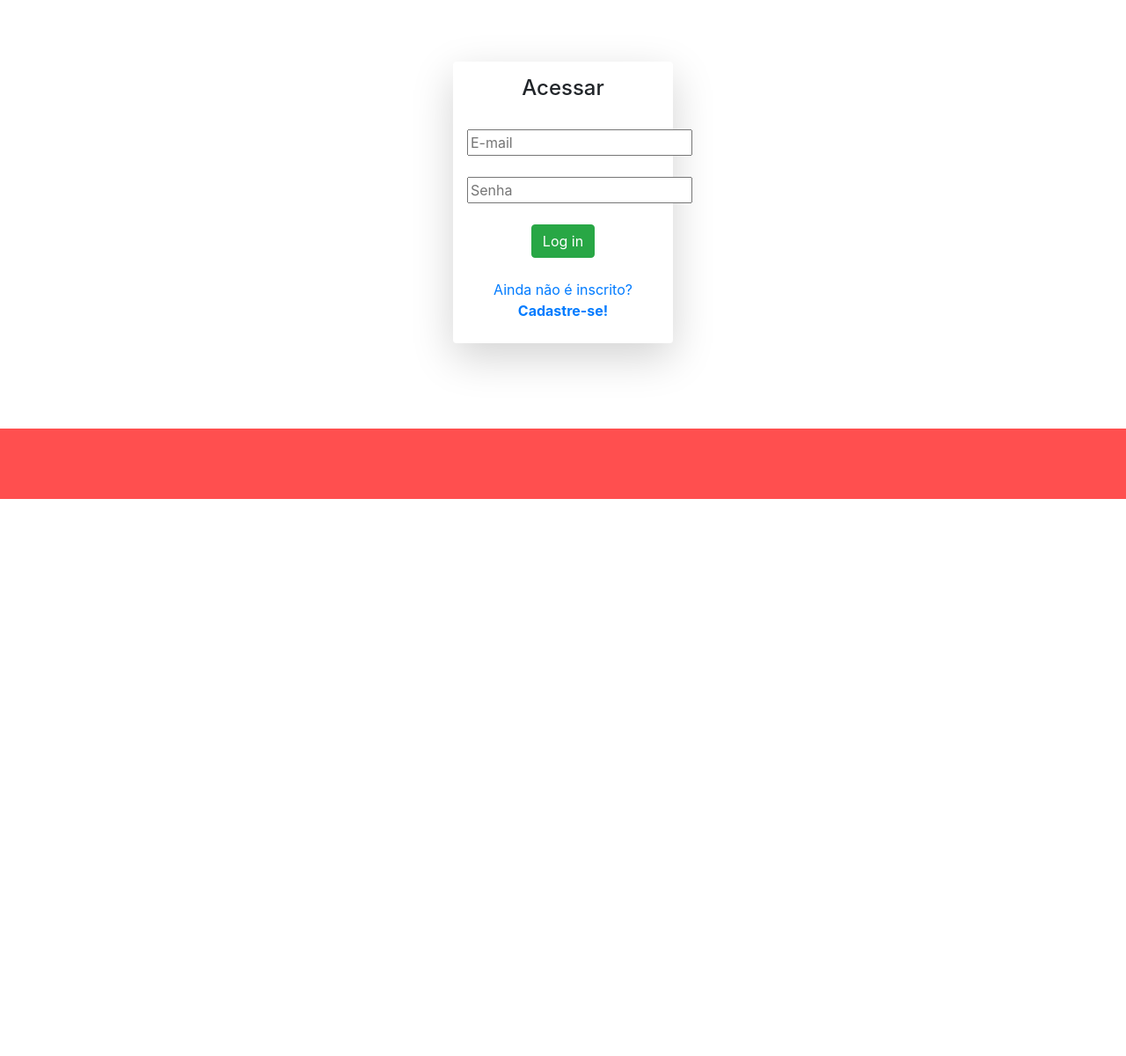
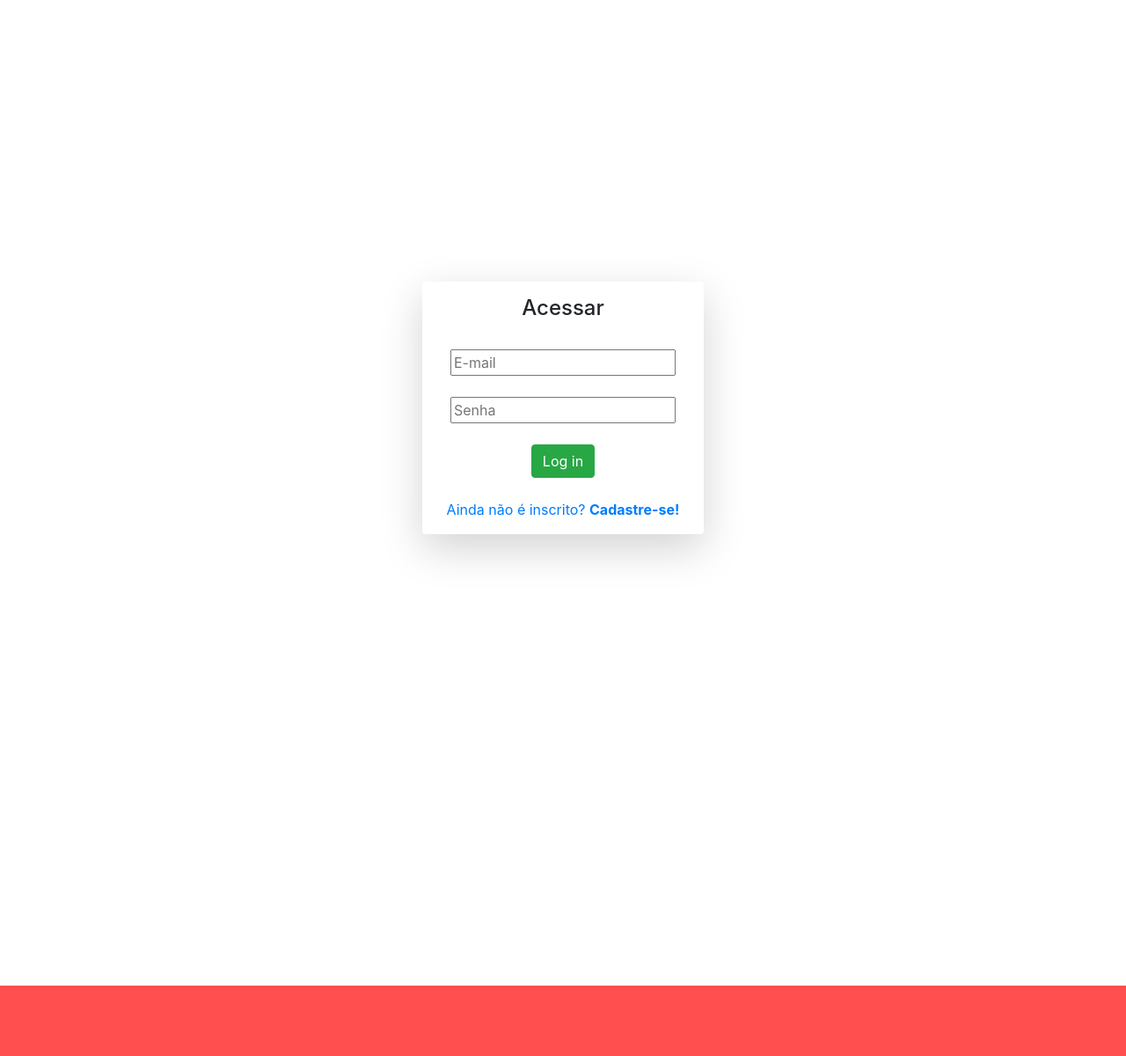
Before and after one commit to FDAPADILHA/A5DSW_Farmacia, a PHP site: page / in a window 1280 px wide. Shown: the part 128-1328 px from the top of the page at 88% size. Before the commit the page ends 695 px from the top, so only its background shows below. Run offline with PHP 8.4, Linux system fonts and the light colour scheme.

Commit message:
formatando o index

```diff
--- a/cadastrar.php
+++ b/cadastrar.php
@@ -53,6 +53,5 @@
             </center>
         </div>
     <div class="footer"></div>
-
     </body>
 </html>
--- a/style.css
+++ b/style.css
@@ -16,8 +16,8 @@ body, html{
 .content{
     background-color: transparent;
     margin: center;
-    height: 417px;
-    width: auto;
+    height: 100%;
+    width: 100%;
 }
 .footer{
     background-color: rgb(255, 79, 79);
@@ -37,7 +37,8 @@ body, html{
 }
 #divsombra{
     text-align: center;
-    height: 320px;
-    width: 250px;
-    margin-top: 70px;
+    height: 25%;
+    width: 25%;
+    margin-top: 25%;
+    margin-bottom: 25%;
 }
```
Also changed, not shown: cadastro_produto.php (+17 -13 lines). Lines whose indentation alone changed are shown as unchanged.
